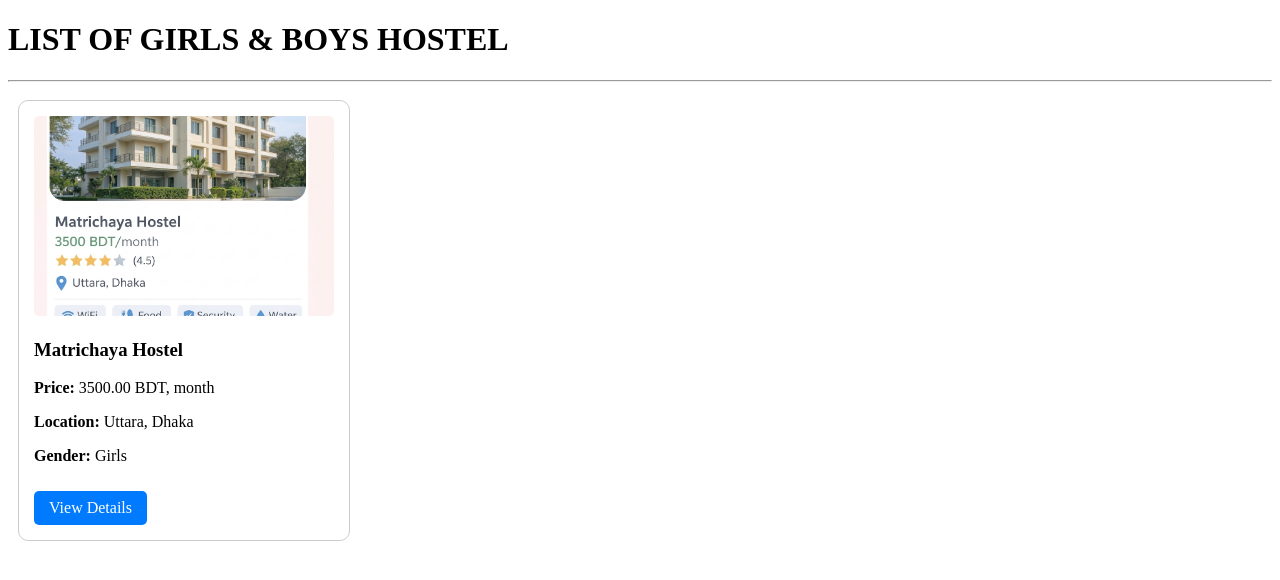
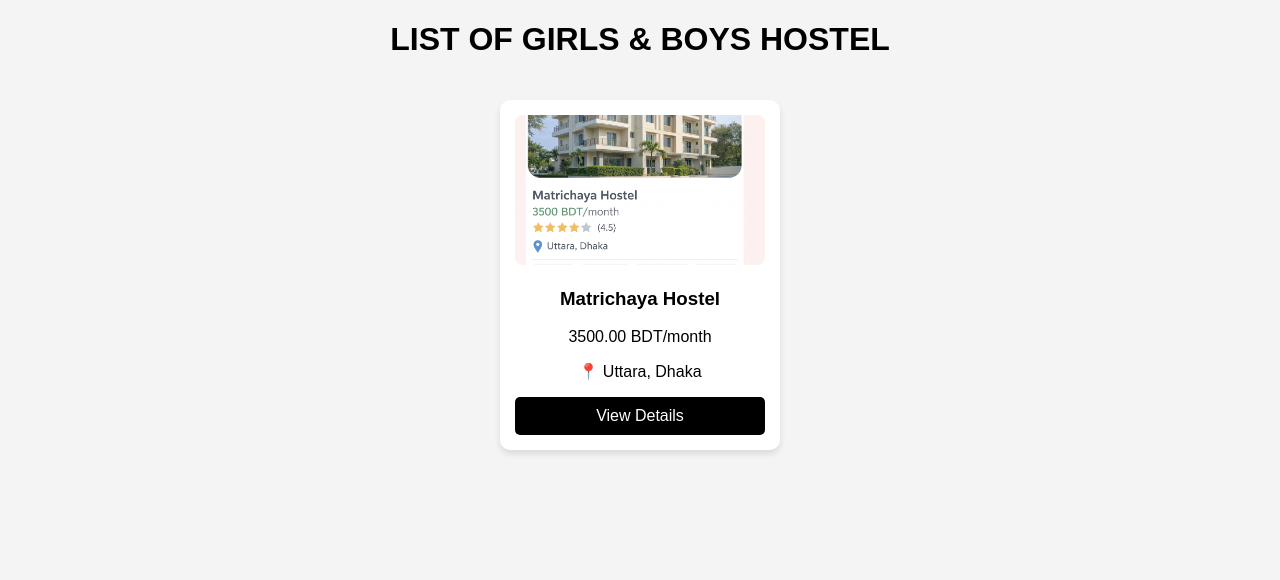
Before and after one commit to Riya1153/StayFinder, a Django app: page /hostels/ in a window 1280 px wide. Shown: the top 580 px of the page. Run offline with Django 5.2, Linux system fonts and the light colour scheme; data comes from the database, SQL or seed files in the repository.

Commit message:
StayFinder-07: Separated front page and hostel list templates correctly

```diff
--- a/core/templates/hostel_list.html
+++ b/core/templates/hostel_list.html
@@ -1,57 +1,32 @@
 <!DOCTYPE html>
 <html>
 <head>
-    <title>StayFinder - List of Hostels</title>
+    <title>StayFinder - Available Hostels</title>
     <style>
-        /* Figma-r moto ektu simple styling */
-        .hostel-card {
-            border: 1px solid #ccc;
-            padding: 15px;
-            margin: 10px;
-            width: 300px;
-            border-radius: 10px;
-            display: inline-block;
-            vertical-align: top;
-        }
-        .hostel-img {
-            width: 100%;
-            height: 200px;
-            object-fit: cover;
-            border-radius: 5px;
-        }
-        .btn {
-            background-color: #007bff;
-            color: white;
-            padding: 8px 15px;
-            text-decoration: none;
-            border-radius: 5px;
-            display: inline-block;
-            margin-top: 10px;
-        }
+        body { font-family: Arial; background: #f4f4f4; text-align: center; }
+        .container { display: flex; flex-wrap: wrap; justify-content: center; gap: 20px; padding: 20px; }
+        .card { background: white; padding: 15px; border-radius: 10px; width: 250px; box-shadow: 0 4px 6px rgba(0,0,0,0.1); }
+        .card img { width: 100%; height: 150px; border-radius: 8px; object-fit: cover; }
+        .btn { display: block; background: #000; color: #fff; padding: 10px; text-decoration: none; border-radius: 5px; margin-top: 10px; }
     </style>
 </head>
 <body>
     <h1>LIST OF GIRLS & BOYS HOSTEL</h1>
-    <hr>
-
     <div class="container">
         {% for hostel in hostels %}
-        <div class="hostel-card">
+        <div class="card">
             {% if hostel.image %}
-                <img src="{{ hostel.image.url }}" class="hostel-img">
+                <img src="{{ hostel.image.url }}">
             {% else %}
-                <img src="https://via.placeholder.com/300x200" class="hostel-img">
+                <img src="https://via.placeholder.com/250x150">
             {% endif %}
-
             <h3>{{ hostel.title }}</h3>
-            <p><strong>Price:</strong> {{ hostel.price_per_month }} BDT, month</p>
-            <p><strong>Location:</strong> {{ hostel.location }}</p>
-            <p><strong>Gender:</strong> {{ hostel.get_gender_display }}</p>
-
+            <p>{{ hostel.price_per_month }} BDT/month</p>
+            <p>📍 {{ hostel.location }}</p>
             <a href="#" class="btn">View Details</a>
         </div>
         {% empty %}
-        <p>No hostels added yet. Please add from Admin panel!</p>
+            <p>No hostels found! Please add from Admin.</p>
         {% endfor %}
     </div>
 </body>
--- a/core/views.py
+++ b/core/views.py
@@ -1,5 +1,9 @@
 from django.shortcuts import render
 from .models import Hostel
+
+# Ei function-ta missing chilo tai error ashche
+def front_page(request):
+    return render(request, 'front_page.html')
 
 def hostel_list(request):
     hostels = Hostel.objects.all()
--- a/stayfinder_backend/urls.py
+++ b/stayfinder_backend/urls.py
@@ -1,14 +1,9 @@
 from django.contrib import admin
 from django.urls import path
-from core.views import hostel_list
-from django.conf import settings
-from django.conf.urls.static import static
+from core.views import hostel_list, front_page # front_page import koro
 
 urlpatterns = [
     path('admin/', admin.site.urls),
+    path('', front_page, name='front_page'), # Eita empty path thakte hobe
     path('hostels/', hostel_list, name='hostel_list'),
 ]
-
-# Media files setup
-if settings.DEBUG:
-    urlpatterns += static(settings.MEDIA_URL, document_root=settings.MEDIA_ROOT)
```
Also changed, not shown: core/templates/front_page.html (added, +21 -0 lines).
